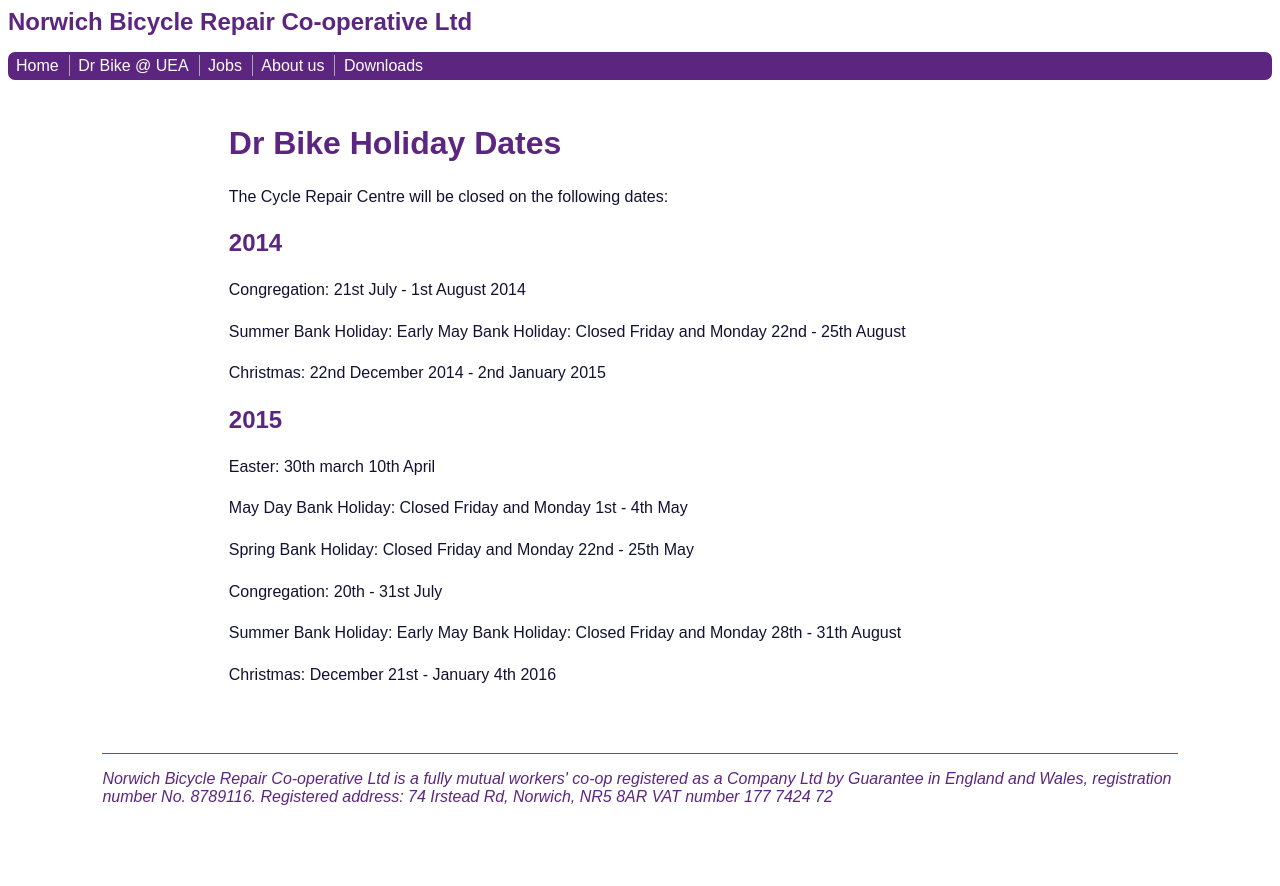
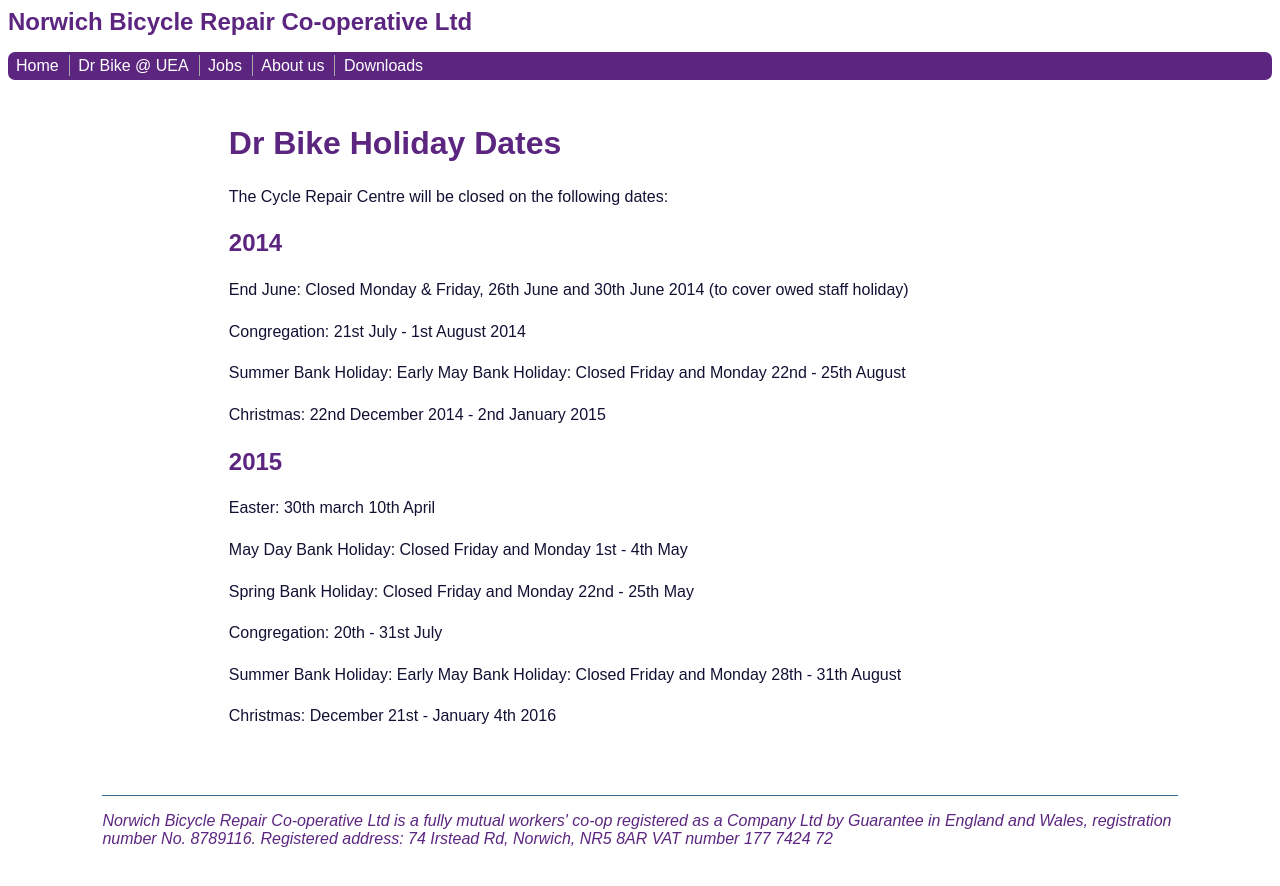
Before and after one commit to norwichbicyclerepaircooperative/norwichbicyclerepaircooperative.github.io, a Jekyll site: the page built from holiday-dates/index.md, in a window 1280 px wide. Shown: the top 886 px of the page. Built offline with Jekyll 4.4.1, drawn with Linux system fonts in a browser that asks for light colours.

Commit message:
Update index.md

```diff
--- a/holiday-dates/index.md
+++ b/holiday-dates/index.md
@@ -8,6 +8,8 @@
 The Cycle Repair Centre will be closed on the following dates:
 
 ## 2014
+
+End June: Closed Monday & Friday, 26th June and 30th June 2014 (to cover owed staff holiday)
 
 Congregation: 21st July - 1st August 2014
 
```
